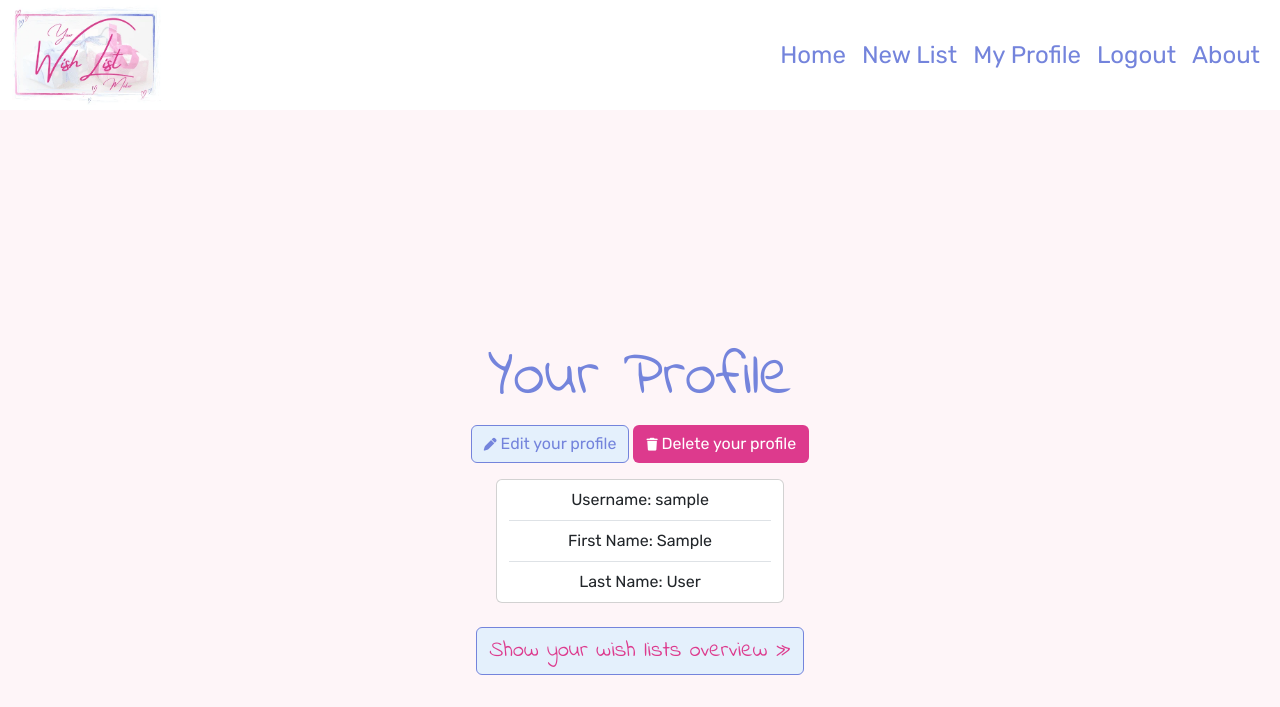
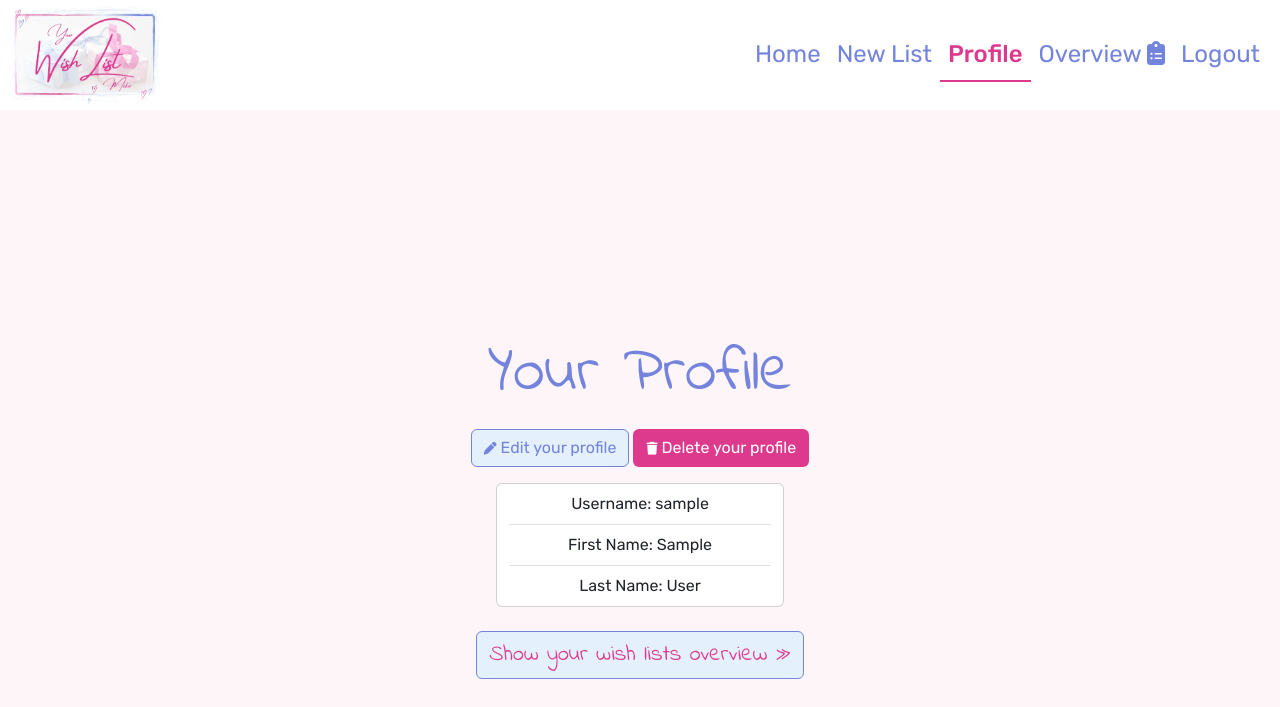
Before and after one commit to queenisabaer/wishlist, a Django app: page /profile/ in a window 1280 px wide. Shown: the top 707 px of the page. Run offline with Django 4.2, Linux system fonts and the light colour scheme; a user stored in the database is signed in; tables that the repository leaves empty hold one stand-in row (values such as "Sample post"); some libraries are stand-ins or nearby versions.

Commit message:
Update navbar

```diff
--- a/profilemanagement/templates/profilemanagement/profile.html
+++ b/profilemanagement/templates/profilemanagement/profile.html
@@ -12,12 +12,12 @@
     <div class="col-md-6 md-3">
         <a
           href=" "
-          class="btn btn-edit"
+          class="btn btn-edit mt-2"
           ><i class="fa-solid fa-pen helptext"></i
         > Edit your profile</a>
         <a
           href=""
-          class="btn btn-delete"
+          class="btn btn-delete mt-2"
           ><i class="fa-solid fa-trash helptext"></i
         > Delete your profile</a>
     </div>
--- a/templates/header.html
+++ b/templates/header.html
@@ -3,6 +3,9 @@
 {% url 'account_login' as login_url %}
 {% url 'account_signup' as sign_up_url %}
 {% url 'account_logout' as logout_url %}
+{% url 'add_wishlist' as add_wishlist_url %}
+{% url 'wishlist_list' as wishlist_list_url %}
+{% url 'profile' as profile_url %}
 
 <!-- Header sticks to the top at all time-->
 <header class="sticky-top">
@@ -40,7 +43,7 @@
           {% if request.user.is_authenticated %}
           <li class="nav-item">
             <a
-              class="nav-link {% if request.path == add_wishlist %}active{% endif %}"
+              class="nav-link {% if request.path == add_wishlist_url %}active{% endif %}"
               aria-current="page"
               href="{% url 'add_wishlist' %}"
               >New List</a
@@ -50,7 +53,14 @@
             <a
               class="nav-link {% if request.path == profile_url %}active{% endif %}"
               href="{% url 'profile' %}"
-              >My Profile</a
+              >Profile</a
+            >
+          </li>
+          <li class="nav-item">
+            <a
+              class="nav-link {% if request.path == wishlist_list_url %}active{% endif %}"
+              href="{% url 'wishlist_list' %}"
+              >Overview <i class="fa-solid fa-clipboard-list"></i></a
             >
           </li>
           <li class="nav-item">
@@ -77,9 +87,6 @@
             >
           </li>
           {% endif %}
-          <li class="nav-item">
-            <a class="nav-link" href="#">About</a>
-          </li>
         </ul>
       </div>
     </div>
```
